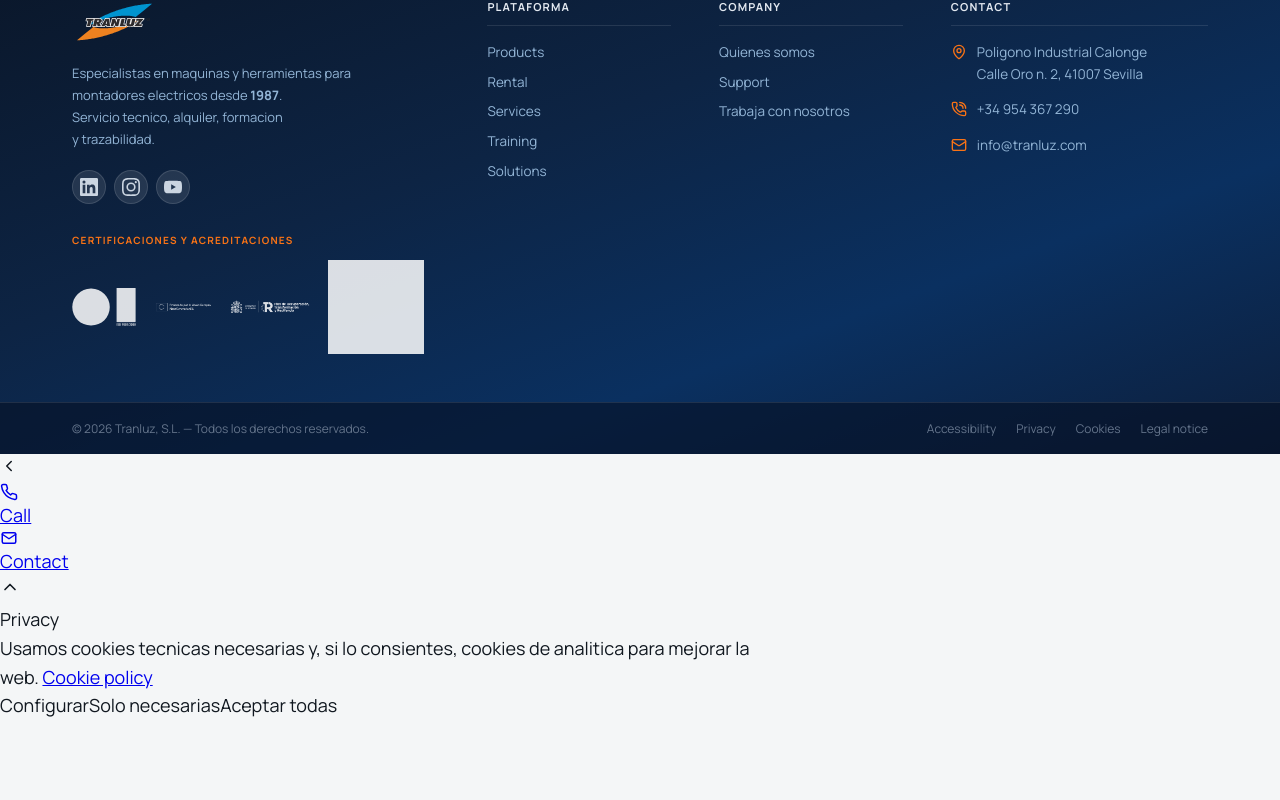
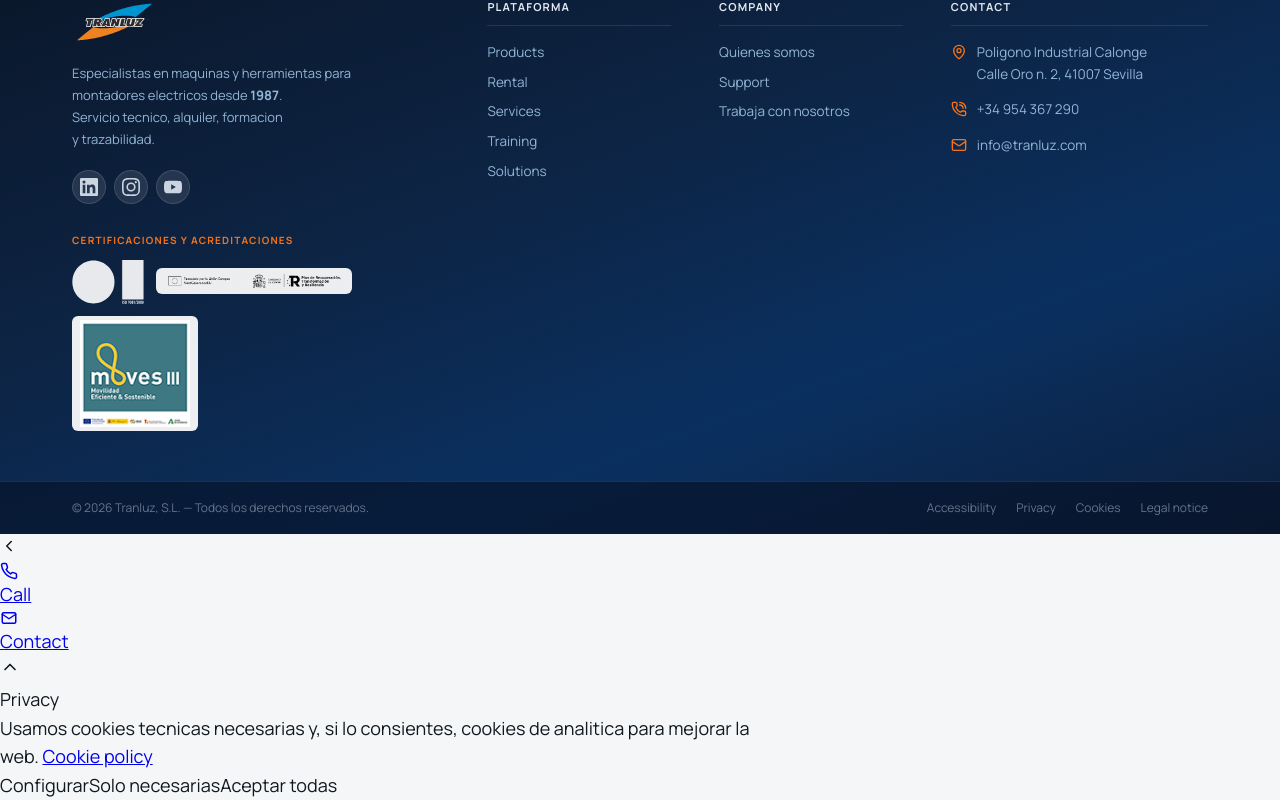
Before and after one commit to juankaspain/web_tranluz_2026, a Next.js app: page / in a window 1280 px wide. Shown: the part 7792-8592 px from the top of the page. Before the commit the page ends 8512 px from the top, so only its background shows below. Built offline with nearby package versions, Linux system fonts and the light colour scheme.

Commit message:
fix: footer accreditation logos — visibility, sizing and per-logo filter

```diff
--- a/src/components/layout/site-footer.tsx
+++ b/src/components/layout/site-footer.tsx
@@ -1,5 +1,6 @@
 import React from "react";
 import Link from "next/link";
+import Image from "next/image";
 import { Mail, MapPin, PhoneCall } from "lucide-react";
 import { brand } from "@/config/brand";
 import { assets } from "@/content/assets";
@@ -59,10 +60,46 @@ const SOCIALS = [
   { Icon: YouTubeIcon, href: brand.social?.youtube ?? "https://youtube.com", label: "YouTube" },
 ];
 
-const ACCREDITATIONS = [
-  { src: "/images/Otros/Aenor_Logo.svg", alt: "AENOR", href: "https://www.aenor.com", w: 64, h: 32 },
-  { src: "/images/Otros/Logos_Financiacion.png", alt: "Financiacion EU", href: "#", w: 160, h: 40 },
-  { src: "/images/Otros/Moves_III_Logo.png", alt: "Programa MOVES III", href: "https://www.miteco.gob.es", w: 96, h: 40 },
+/**
+ * ACCREDITATIONS
+ * filter:
+ *   - SVG logos (Aenor): "brightness(0) invert(1)" → blanco puro sobre fondo oscuro ✓
+ *   - PNGs con fondo blanco (Financiacion, Moves): sin invert; en su lugar usamos
+ *     un contenedor con fondo blanco semitransparente y border-radius para legibilidad.
+ */
+const ACCREDITATIONS: {
+  src: string;
+  alt: string;
+  href: string;
+  w: number;
+  h: number;
+  /** true = SVG o logo ya en blanco; false = PNG con fondo blanco que necesita pastilla */
+  invertToWhite: boolean;
+}[] = [
+  {
+    src: "/images/Otros/Aenor_Logo.svg",
+    alt: "AENOR",
+    href: "https://www.aenor.com",
+    w: 72,
+    h: 36,
+    invertToWhite: true,
+  },
+  {
+    src: "/images/Otros/Logos_Financiacion.png",
+    alt: "Financiación EU",
+    href: "#",
+    w: 180,
+    h: 48,
+    invertToWhite: false,
+  },
+  {
+    src: "/images/Otros/Moves_III_Logo.png",
+    alt: "Programa MOVES III",
+    href: "https://www.miteco.gob.es",
+    w: 110,
+    h: 48,
+    invertToWhite: false,
+  },
 ];
 
 const COPYRIGHT_YEAR = 2026;
@@ -134,13 +171,30 @@ const S = {
   accrLogos: {
     display: "flex",
     alignItems: "center",
-    gap: "16px",
+    gap: "12px",
     flexWrap: "wrap" as const,
   } as React.CSSProperties,
-  accrImg: {
+  /** Contenedor para logos PNG con fondo blanco: pastilla semitransparente */
+  accrPill: {
+    display: "inline-flex",
+    alignItems: "center",
+    justifyContent: "center",
+    background: "rgba(255,255,255,0.92)",
+    borderRadius: "6px",
+    padding: "4px 8px",
+    lineHeight: 0,
+  } as React.CSSProperties,
+  /** Logos SVG invertidos a blanco */
+  accrImgWhite: {
     objectFit: "contain" as const,
-    opacity: 0.85,
+    opacity: 0.9,
     filter: "brightness(0) invert(1)",
+    display: "block",
+  } as React.CSSProperties,
+  /** Logos PNG sobre pastilla blanca — sin filtro */
+  accrImgColor: {
+    objectFit: "contain" as const,
+    display: "block",
   } as React.CSSProperties,
   navHeading: {
     fontSize: "11px",
@@ -255,10 +309,29 @@ export function SiteFooter() {
           <div style={S.accrSection}>
             <p style={S.accrLabel}>Certificaciones y acreditaciones</p>
             <div style={S.accrLogos}>
-              {ACCREDITATIONS.map(({ src, alt, href, w, h }) => (
+              {ACCREDITATIONS.map(({ src, alt, href, w, h, invertToWhite }) => (
                 <a key={alt} href={href} target="_blank" rel="noopener noreferrer" title={alt}>
-                  {/* eslint-disable-next-line @next/next/no-img-element */}
-                  <img src={src} alt={alt} width={w} height={h} style={S.accrImg} />
+                  {invertToWhite ? (
+                    /* SVG logo → invertir a blanco directamente */
+                    <Image
+                      src={src}
+                      alt={alt}
+                      width={w}
+                      height={h}
+                      style={S.accrImgWhite}
+                    />
+                  ) : (
+                    /* PNG con fondo blanco → pastilla semitransparente para legibilidad */
+                    <span style={S.accrPill}>
+                      <Image
+                        src={src}
+                        alt={alt}
+                        width={w}
+                        height={h}
+                        style={S.accrImgColor}
+                      />
+                    </span>
+                  )}
                 </a>
               ))}
             </div>
```
